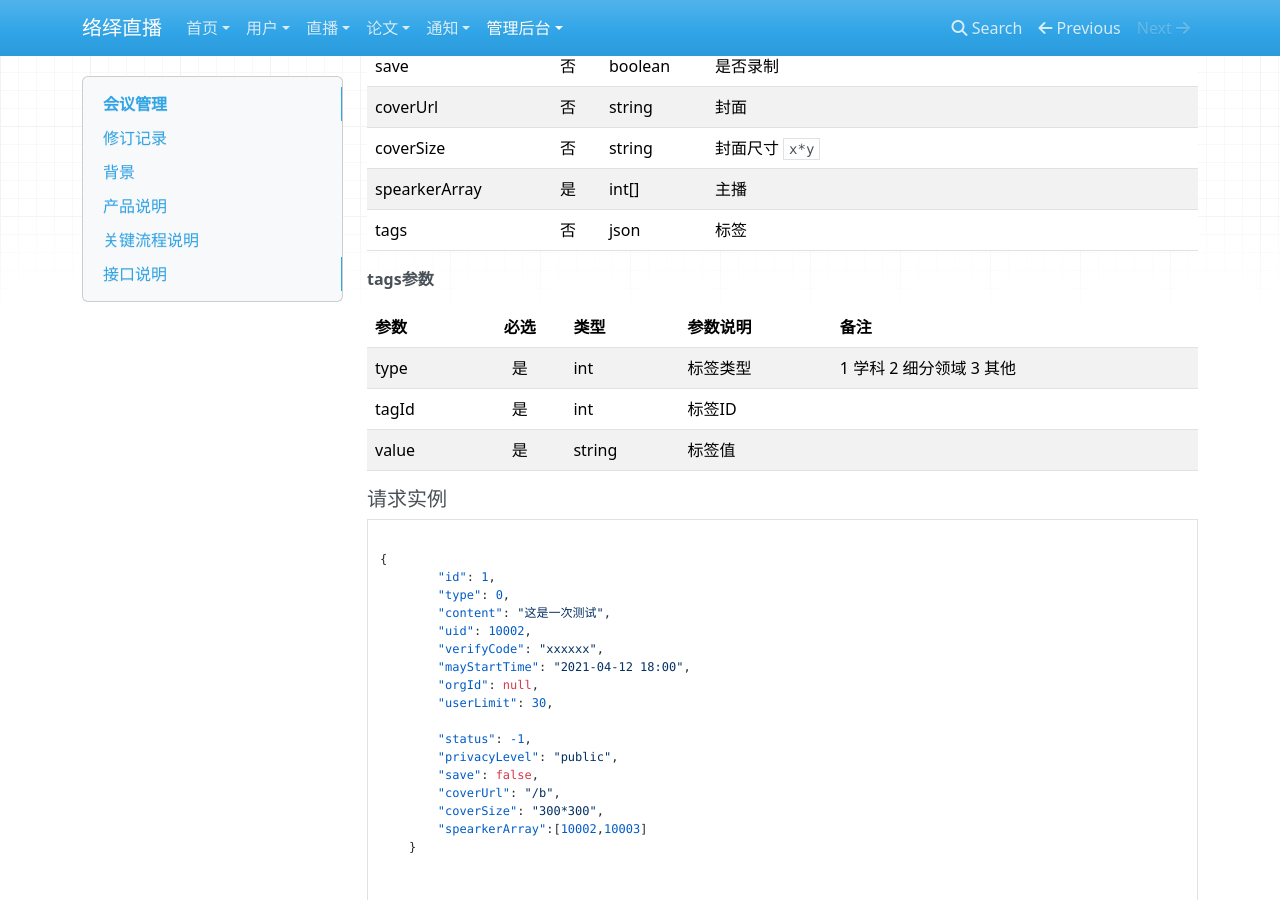
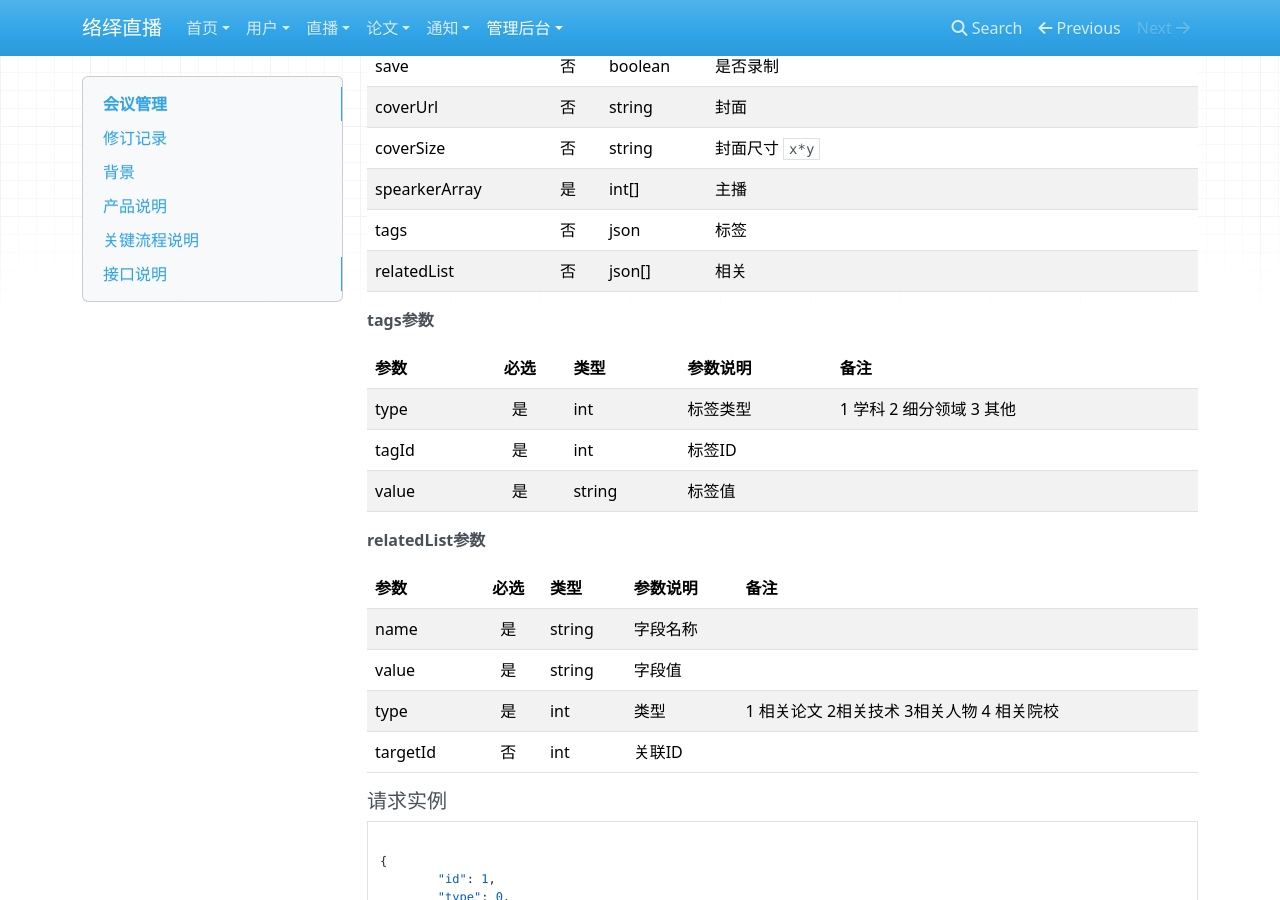
Before and after one commit to G-little/luoyi-wiki, an MkDocs documentation site: the page built from docs/admin/admin_meeting.md, in a window 1280 px wide and 900 px high, scrolled down 3417 px. Built offline with MkDocs 1.6.1, drawn with Linux system fonts in a browser that asks for light colours; nearby versions of some CDN libraries.

Commit message:
first commit

```diff
--- a/docs/admin/admin_meeting.md
+++ b/docs/admin/admin_meeting.md
@@ -128,6 +128,7 @@ __meeting参数__
 | coverSize   | 否 | string  | 封面尺寸 `x*y` |   |
 | spearkerArray   | 是 | int[]  |  主播 |   |
 | tags   | 否 | json  |   标签 |  |
+| relatedList   | 否 | json[]  |   相关 |  |
 
 __tags参数__
 
@@ -136,6 +137,16 @@ __tags参数__
 | type   | 是 | int  |  标签类型 |  1 学科 2 细分领域 3 其他    |
 | tagId   | 是 | int  |   标签ID |  |
 | value   | 是 | string  |   标签值 |  |
+
+
+__relatedList参数__
+
+| 参数          |必选             | 类型       | 参数说明        | 备注          |
+|:-------------|:---------------:|:-------------|:-------------|:-------------|
+| name   | 是 | string  |  字段名称 |     |
+| value   | 是 | string  |   字段值 |  |
+| type   | 是 | int  | 类型  | 1 相关论文 2相关技术  3相关人物 4 相关院校  |
+| targetId   | 否 | int  | 关联ID  |  |
 
 
 
```
